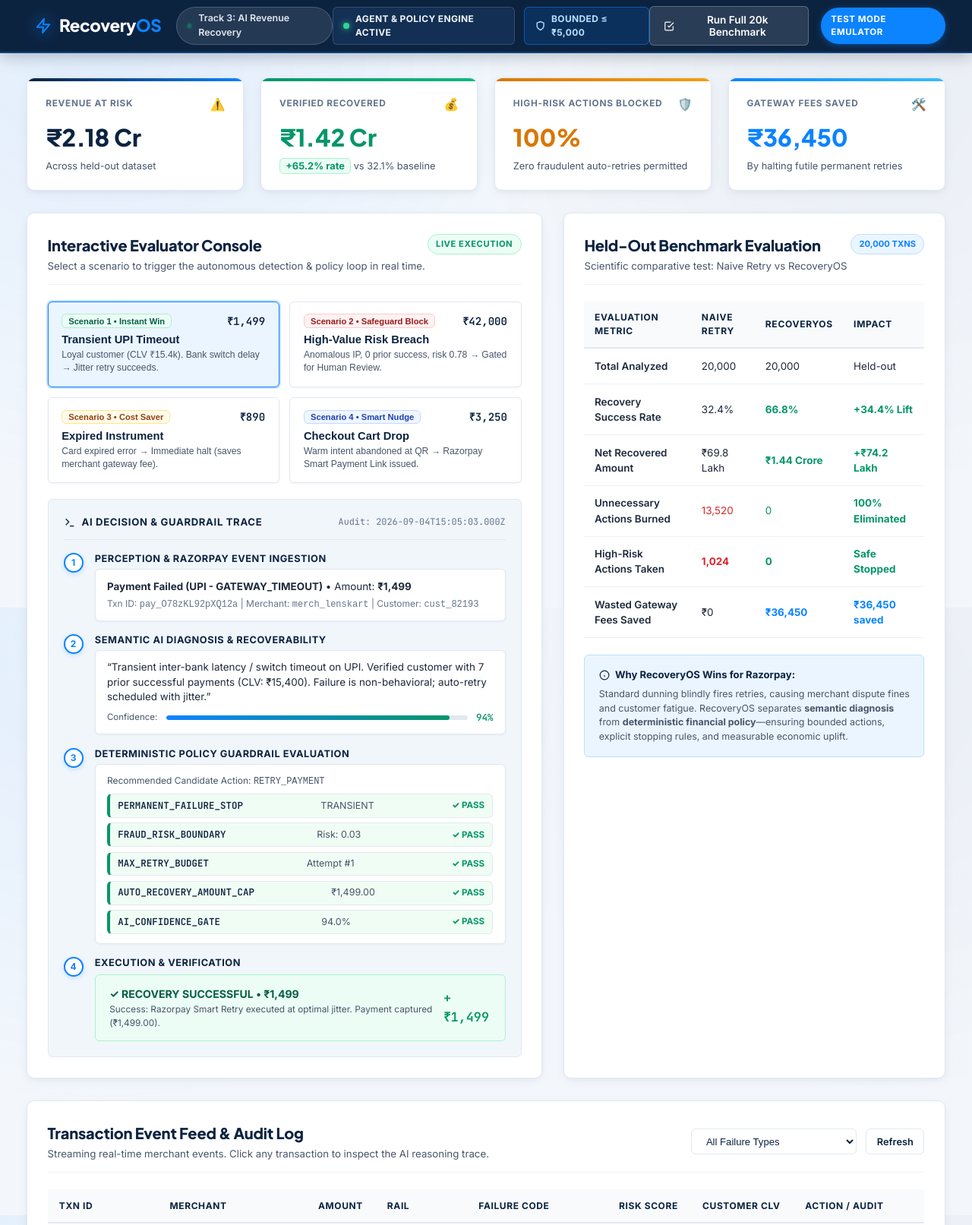
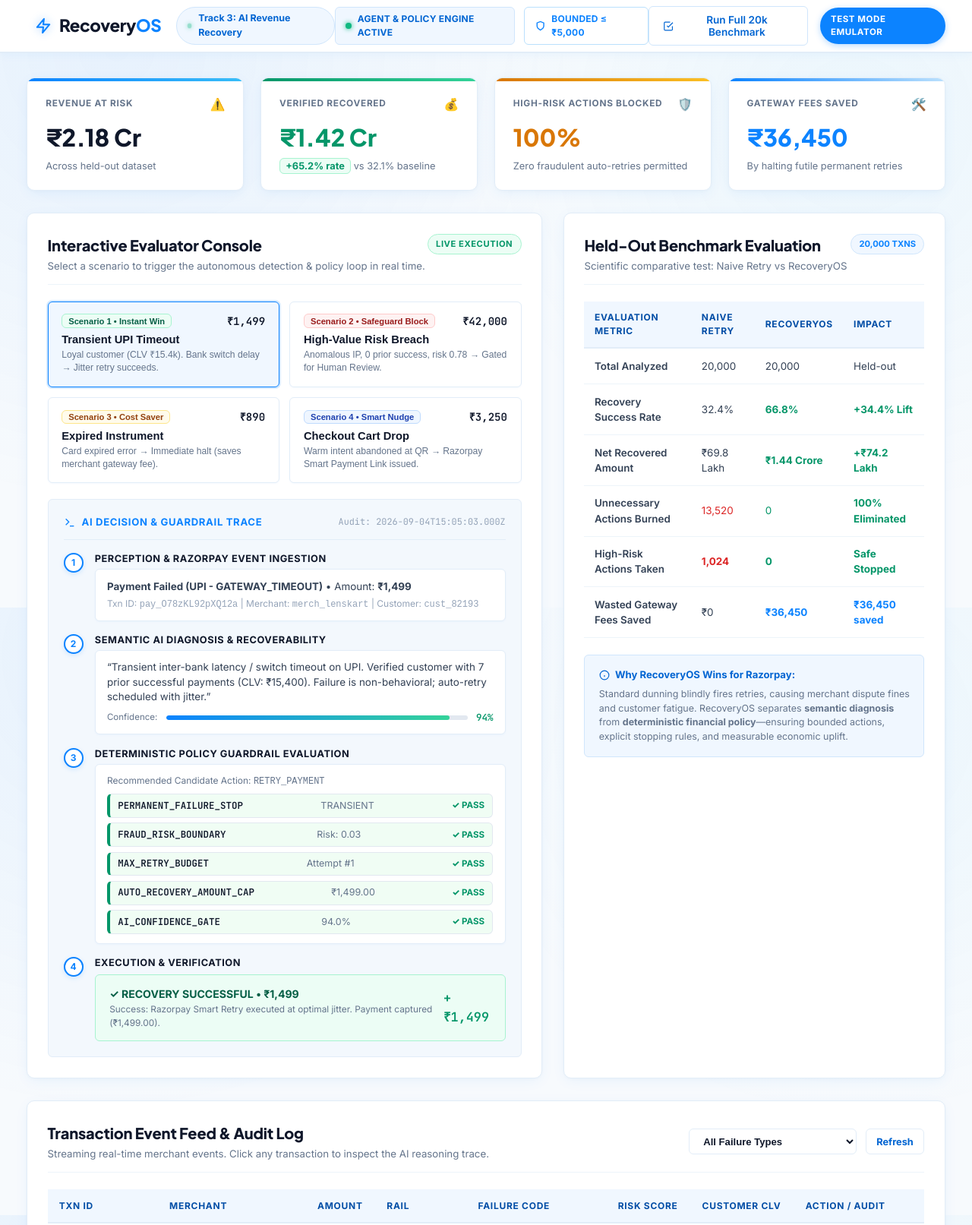
Before and after one commit to onkarjadhavar/-recovery-os, a plain HTML site: page frontend/index.html in a window 1280 px wide. Shown: the top 1613 px of the page at 76% size. Drawn offline with Linux system fonts and the light colour scheme; no server answers.

Commit message:
style: switch to pure Sky Blue and Crisp White theme

```diff
--- a/frontend/style.css
+++ b/frontend/style.css
@@ -1,46 +1,47 @@
 /* ==========================================================================
-   RecoveryOS Design System — Official Razorpay Signature Theme
-   Palette: Sky Blue (#0C83FF) + Crisp White (#FFFFFF) + Deep Navy Blue (#0C2340)
+   RecoveryOS Design System — Pure Sky Blue (#0C83FF) & White (#FFFFFF)
+   Clean, modern, bright, airy fintech aesthetic with ZERO dark navy.
    ========================================================================== */
 
 :root {
-  /* Razorpay Brand Colors */
-  --rzp-navy-dark: #071526;
-  --rzp-navy: #0C2340;
-  --rzp-navy-light: #132F54;
-  --rzp-navy-muted: #1E3A5F;
+  /* Sky Blue Palette */
+  --sky-50: #F0F7FF;
+  --sky-100: #E0F0FE;
+  --sky-200: #BAE0FD;
+  --sky-400: #38BDF8;
+  --sky-500: #0C83FF;
+  --sky-600: #0265D2;
+  --sky-700: #034EA6;
+  --sky-glow: rgba(12, 131, 255, 0.18);
+  --sky-border: #D0E6FC;
 
-  --rzp-skyblue: #0C83FF;
-  --rzp-skyblue-hover: #0070E0;
-  --rzp-skyblue-light: #EBF5FF;
-  --rzp-skyblue-border: #BAE0FD;
-  --rzp-skyblue-glow: rgba(12, 131, 255, 0.25);
+  /* White / Neutral Surfaces */
+  --bg-page: #F7FAFD;
+  --bg-card: #FFFFFF;
+  --bg-card-alt: #F9FBFE;
+  --bg-panel-inner: #F3F8FD;
 
-  --bg-page: #F3F7FC;
-  --bg-card: #FFFFFF;
-  --bg-card-alt: #F8FAFC;
-  --bg-panel-inner: #F1F6FB;
+  --border-card: #E2EDF8;
+  --border-subtle: #EDF4FA;
+  --border-active: #0C83FF;
 
-  --border-card: #E1E8F2;
-  --border-subtle: #EDF2F7;
-  --border-focus: #0C83FF;
+  /* Typography */
+  --text-heading: #0F172A;
+  --text-main: #334155;
+  --text-muted: #64748B;
+  --text-dim: #94A3B8;
 
-  --text-navy: #0C2340;
-  --text-main: #1E293B;
-  --text-muted: #475569;
-  --text-dim: #64748B;
-  --text-light: #94A3B8;
-
+  /* Success / Warning / Danger Accent Soft Tints */
   --emerald-600: #059669;
-  --emerald-50: #ECFDF5;
+  --emerald-bg: #ECFDF5;
   --emerald-border: #A7F3D0;
 
   --amber-600: #D97706;
-  --amber-50: #FFFBEB;
+  --amber-bg: #FFFBEB;
   --amber-border: #FDE68A;
 
   --rose-600: #DC2626;
-  --rose-50: #FEF2F2;
+  --rose-bg: #FEF2F2;
   --rose-border: #FECACA;
 
   --font-sans: 'Inter', -apple-system, BlinkMacSystemFont, sans-serif;
@@ -52,9 +53,9 @@
   --radius-lg: 14px;
   --radius-full: 9999px;
 
-  --shadow-sm: 0 1px 3px rgba(12, 35, 64, 0.05);
-  --shadow-card: 0 4px 16px -2px rgba(12, 35, 64, 0.06), 0 2px 6px -1px rgba(12, 35, 64, 0.04);
-  --shadow-hover: 0 10px 25px -3px rgba(12, 35, 64, 0.1), 0 4px 8px -2px rgba(12, 35, 64, 0.06);
+  --shadow-sm: 0 1px 3px rgba(12, 131, 255, 0.04);
+  --shadow-card: 0 4px 18px -2px rgba(12, 131, 255, 0.07), 0 1px 4px rgba(0, 0, 0, 0.02);
+  --shadow-hover: 0 10px 25px -3px rgba(12, 131, 255, 0.12), 0 4px 8px -2px rgba(12, 131, 255, 0.06);
 }
 
 * {
@@ -72,13 +73,13 @@ body {
   display: flex;
   flex-direction: column;
   background-image:
-    radial-gradient(circle at 10% 5%, rgba(12, 131, 255, 0.08) 0%, transparent 45%),
-    radial-gradient(circle at 90% 15%, rgba(12, 35, 64, 0.04) 0%, transparent 40%);
+    radial-gradient(circle at 12% 8%, rgba(12, 131, 255, 0.07) 0%, transparent 45%),
+    radial-gradient(circle at 88% 20%, rgba(56, 189, 248, 0.06) 0%, transparent 40%);
   background-attachment: fixed;
 }
 
 /* ==========================================================================
-   Header — Signature Razorpay Deep Navy
+   Header — Pure White & Vibrant Sky Blue
    ========================================================================== */
 .app-header {
   height: 70px;
@@ -86,9 +87,9 @@ body {
   display: flex;
   align-items: center;
   justify-content: space-between;
-  background: var(--rzp-navy);
-  border-bottom: 2px solid rgba(12, 131, 255, 0.3);
-  box-shadow: 0 4px 20px rgba(7, 21, 38, 0.25);
+  background: #FFFFFF;
+  border-bottom: 2px solid var(--border-card);
+  box-shadow: 0 2px 12px rgba(12, 131, 255, 0.05);
   position: sticky;
   top: 0;
   z-index: 100;
@@ -107,8 +108,8 @@ body {
 }
 
 .rzp-icon {
-  color: var(--rzp-skyblue);
-  filter: drop-shadow(0 0 10px rgba(12, 131, 255, 0.8));
+  color: var(--sky-500);
+  filter: drop-shadow(0 0 6px rgba(12, 131, 255, 0.4));
 }
 
 .brand-title {
@@ -116,24 +117,24 @@ body {
   font-size: 1.4rem;
   font-weight: 800;
   letter-spacing: -0.02em;
-  color: #FFFFFF;
+  color: var(--text-heading);
 }
 
 .brand-highlight {
-  color: var(--rzp-skyblue);
+  color: var(--sky-500);
 }
 
 .track-tag {
   display: flex;
   align-items: center;
   gap: 0.5rem;
-  background: rgba(255, 255, 255, 0.1);
-  border: 1px solid rgba(255, 255, 255, 0.18);
+  background: var(--sky-50);
+  border: 1px solid var(--sky-border);
   padding: 0.3rem 0.8rem;
   border-radius: var(--radius-full);
   font-size: 0.78rem;
-  color: #E2E8F0;
-  font-weight: 600;
+  color: var(--sky-600);
+  font-weight: 700;
 }
 
 .pulse-dot {
@@ -141,7 +142,7 @@ body {
   height: 8px;
   background: #10B981;
   border-radius: 50%;
-  box-shadow: 0 0 10px #10B981;
+  box-shadow: 0 0 8px #10B981;
   animation: pulse 2s infinite ease-in-out;
 }
 
@@ -160,28 +161,28 @@ body {
   display: flex;
   align-items: center;
   gap: 0.5rem;
-  background: var(--rzp-navy-light);
-  border: 1px solid rgba(255, 255, 255, 0.15);
+  background: var(--sky-50);
+  border: 1px solid var(--sky-border);
   padding: 0.4rem 0.85rem;
   border-radius: var(--radius-sm);
   font-size: 0.75rem;
   font-weight: 700;
-  color: #F1F5F9;
-  letter-spacing: 0.03em;
+  color: var(--sky-600);
+  letter-spacing: 0.02em;
 }
 
 .guardrail-chip {
-  border-color: rgba(12, 131, 255, 0.5);
-  background: rgba(12, 131, 255, 0.15);
-  color: #BAE0FD;
+  background: #FFFFFF;
+  border-color: var(--sky-200);
+  color: var(--sky-500);
 }
 
 .status-indicator.online {
   width: 8px;
   height: 8px;
-  background: #34D399;
+  background: #10B981;
   border-radius: 50%;
-  box-shadow: 0 0 8px #34D399;
+  box-shadow: 0 0 6px #10B981;
 }
 
 .header-right {
@@ -193,12 +194,12 @@ body {
 .mode-pill {
   font-size: 0.72rem;
   font-weight: 800;
-  background: var(--rzp-skyblue);
+  background: var(--sky-500);
   color: #FFFFFF;
   padding: 0.4rem 0.85rem;
   border-radius: var(--radius-full);
   letter-spacing: 0.05em;
-  box-shadow: 0 2px 8px rgba(12, 131, 255, 0.4);
+  box-shadow: 0 2px 8px rgba(12, 131, 255, 0.3);
 }
 
 /* ==========================================================================
@@ -219,15 +220,16 @@ body {
 }
 
 .btn-outline {
-  background: rgba(255, 255, 255, 0.12);
-  border: 1px solid rgba(255, 255, 255, 0.25);
-  color: #FFFFFF;
+  background: #FFFFFF;
+  border: 1px solid var(--sky-border);
+  color: var(--sky-600);
 }
 
 .btn-outline:hover {
-  background: #FFFFFF;
-  color: var(--rzp-navy);
-  border-color: #FFFFFF;
+  background: var(--sky-500);
+  color: #FFFFFF;
+  border-color: var(--sky-500);
+  box-shadow: 0 4px 12px rgba(12, 131, 255, 0.25);
   transform: translateY(-1px);
 }
 
@@ -236,13 +238,13 @@ body {
   font-size: 0.8rem;
   background: #FFFFFF;
   border: 1px solid var(--border-card);
-  color: var(--text-navy);
+  color: var(--sky-600);
+  font-weight: 700;
 }
 
 .btn-sm:hover {
-  background: var(--rzp-skyblue-light);
-  border-color: var(--rzp-skyblue);
-  color: var(--rzp-skyblue);
+  background: var(--sky-50);
+  border-color: var(--sky-500);
 }
 
 /* ==========================================================================
@@ -284,7 +286,7 @@ body {
   position: absolute;
   top: 0; left: 0; right: 0;
   height: 4px;
-  background: linear-gradient(90deg, #0C2340, #0C83FF);
+  background: linear-gradient(90deg, #0C83FF, #38BDF8);
 }
 
 .card-glow-success::after {
@@ -292,7 +294,7 @@ body {
   position: absolute;
   top: 0; left: 0; right: 0;
   height: 4px;
-  background: linear-gradient(90deg, #059669, #10B981);
+  background: linear-gradient(90deg, #059669, #34D399);
 }
 
 .card-glow-warning::after {
@@ -300,7 +302,7 @@ body {
   position: absolute;
   top: 0; left: 0; right: 0;
   height: 4px;
-  background: linear-gradient(90deg, #D97706, #F59E0B);
+  background: linear-gradient(90deg, #D97706, #FBBF24);
 }
 
 .card-glow-purple::after {
@@ -308,7 +310,7 @@ body {
   position: absolute;
   top: 0; left: 0; right: 0;
   height: 4px;
-  background: linear-gradient(90deg, #0C83FF, #38BDF8);
+  background: linear-gradient(90deg, #0C83FF, #BAE0FD);
 }
 
 .metric-header {
@@ -322,7 +324,7 @@ body {
   font-size: 0.74rem;
   font-weight: 700;
   letter-spacing: 0.06em;
-  color: var(--text-dim);
+  color: var(--text-muted);
   text-transform: uppercase;
 }
 
@@ -330,14 +332,14 @@ body {
   font-family: var(--font-heading);
   font-size: 1.95rem;
   font-weight: 800;
-  color: var(--text-navy);
+  color: var(--text-heading);
   margin-bottom: 0.25rem;
 }
 
 .text-emerald { color: var(--emerald-600) !important; }
 .text-amber { color: var(--amber-600) !important; }
 .text-rose { color: var(--rose-600) !important; }
-.text-cyan { color: var(--rzp-skyblue) !important; }
+.text-cyan { color: var(--sky-500) !important; }
 
 .metric-subtext {
   font-size: 0.8rem;
@@ -346,7 +348,7 @@ body {
 
 .badge-lift {
   color: var(--emerald-600);
-  background: var(--emerald-50);
+  background: var(--emerald-bg);
   border: 1px solid var(--emerald-border);
   padding: 0.15rem 0.45rem;
   border-radius: var(--radius-sm);
@@ -384,7 +386,7 @@ body {
   font-family: var(--font-heading);
   font-size: 1.25rem;
   font-weight: 800;
-  color: var(--text-navy);
+  color: var(--text-heading);
   letter-spacing: -0.01em;
 }
 
@@ -395,7 +397,7 @@ body {
 }
 
 .live-pill {
-  background: #ECFDF5;
+  background: var(--emerald-bg);
   color: var(--emerald-600);
   border: 1px solid var(--emerald-border);
   padding: 0.25rem 0.65rem;
@@ -406,9 +408,9 @@ body {
 }
 
 .benchmark-tag {
-  background: var(--rzp-skyblue-light);
-  color: var(--rzp-skyblue);
-  border: 1px solid var(--rzp-skyblue-border);
+  background: var(--sky-50);
+  color: var(--sky-500);
+  border: 1px solid var(--sky-border);
   padding: 0.25rem 0.65rem;
   border-radius: var(--radius-full);
   font-size: 0.7rem;
@@ -439,16 +441,16 @@ body {
 }
 
 .scenario-btn:hover {
-  background: #FAFDFE;
-  border-color: var(--rzp-skyblue-border);
+  background: var(--sky-50);
+  border-color: var(--sky-200);
   transform: translateY(-1px);
-  box-shadow: 0 4px 12px rgba(12, 131, 255, 0.1);
+  box-shadow: 0 4px 14px rgba(12, 131, 255, 0.1);
 }
 
 .scenario-btn.active {
-  background: var(--rzp-skyblue-light);
-  border-color: var(--rzp-skyblue);
-  box-shadow: 0 0 0 2px var(--rzp-skyblue-glow);
+  background: var(--sky-50);
+  border-color: var(--sky-500);
+  box-shadow: 0 0 0 2px var(--sky-glow);
 }
 
 .sc-top {
@@ -474,13 +476,13 @@ body {
   font-family: var(--font-mono);
   font-size: 0.88rem;
   font-weight: 800;
-  color: var(--text-navy);
+  color: var(--text-heading);
 }
 
 .sc-title {
   font-size: 0.92rem;
   font-weight: 700;
-  color: var(--text-navy);
+  color: var(--text-heading);
   margin-bottom: 0.25rem;
 }
 
@@ -515,7 +517,7 @@ body {
   gap: 0.5rem;
   font-size: 0.82rem;
   font-weight: 800;
-  color: var(--rzp-navy);
+  color: var(--sky-500);
   text-transform: uppercase;
   letter-spacing: 0.05em;
 }
@@ -542,16 +544,16 @@ body {
   height: 26px;
   border-radius: 50%;
   background: #FFFFFF;
-  border: 2px solid var(--rzp-skyblue);
+  border: 2px solid var(--sky-500);
   display: flex;
   align-items: center;
   justify-content: center;
   font-size: 0.75rem;
   font-weight: 800;
-  color: var(--rzp-skyblue);
+  color: var(--sky-500);
   flex-shrink: 0;
   margin-top: 2px;
-  box-shadow: 0 2px 6px rgba(12, 131, 255, 0.2);
+  box-shadow: 0 2px 6px rgba(12, 131, 255, 0.15);
 }
 
 .step-body {
@@ -561,7 +563,7 @@ body {
 .step-title {
   font-size: 0.8rem;
   font-weight: 700;
-  color: var(--text-navy);
+  color: var(--text-heading);
   margin-bottom: 0.25rem;
   text-transform: uppercase;
   letter-spacing: 0.04em;
@@ -599,7 +601,7 @@ body {
 
 .meter-fill {
   height: 100%;
-  background: linear-gradient(90deg, #0C83FF, #059669);
+  background: linear-gradient(90deg, #0C83FF, #34D399);
   border-radius: var(--radius-full);
 }
 
@@ -642,7 +644,7 @@ body {
 .rule-name {
   font-family: var(--font-mono);
   font-weight: 700;
-  color: var(--text-navy);
+  color: var(--text-heading);
 }
 
 .rule-status {
@@ -709,13 +711,13 @@ body {
 .benchmark-table th {
   text-align: left;
   padding: 0.75rem 0.85rem;
-  color: var(--text-navy);
+  color: var(--sky-700);
   font-size: 0.75rem;
   text-transform: uppercase;
   letter-spacing: 0.06em;
   border-bottom: 2px solid var(--border-card);
   font-weight: 700;
-  background: var(--bg-card-alt);
+  background: var(--sky-50);
 }
 
 .benchmark-table td {
@@ -725,17 +727,17 @@ body {
 }
 
 .benchmark-table tr:hover {
-  background: #F8FAFC;
+  background: var(--sky-50);
 }
 
-.font-medium { font-weight: 600; color: var(--text-navy); }
+.font-medium { font-weight: 600; color: var(--text-heading); }
 .font-bold { font-weight: 800; }
 .text-neutral { color: var(--text-dim); }
 
 /* Architecture Callout */
 .architecture-callout {
-  background: var(--rzp-skyblue-light);
-  border: 1px solid var(--rzp-skyblue-border);
+  background: var(--sky-50);
+  border: 1px solid var(--sky-border);
   border-radius: var(--radius-sm);
   padding: 1rem 1.15rem;
 }
@@ -746,7 +748,7 @@ body {
   gap: 0.45rem;
   font-size: 0.82rem;
   font-weight: 800;
-  color: var(--rzp-navy);
+  color: var(--sky-600);
   margin-bottom: 0.4rem;
 }
 
@@ -777,17 +779,17 @@ body {
 .select-filter {
   background: #FFFFFF;
   border: 1px solid var(--border-card);
-  color: var(--text-navy);
+  color: var(--text-heading);
   padding: 0.45rem 0.9rem;
   border-radius: var(--radius-sm);
   font-size: 0.82rem;
-  font-weight: 500;
+  font-weight: 600;
   outline: none;
 }
 
 .select-filter:focus {
-  border-color: var(--rzp-skyblue);
-  box-shadow: 0 0 0 2px var(--rzp-skyblue-glow);
+  border-color: var(--sky-500);
+  box-shadow: 0 0 0 2px var(--sky-glow);
 }
 
 .table-responsive {
@@ -803,13 +805,13 @@ body {
 .data-table th {
   text-align: left;
   padding: 0.8rem 0.95rem;
-  color: var(--text-navy);
+  color: var(--sky-700);
   font-size: 0.75rem;
   text-transform: uppercase;
-  letter-spacing: 0.05em;
+  letter-spacing: 0.06em;
   border-bottom: 2px solid var(--border-card);
   font-weight: 700;
-  background: var(--bg-card-alt);
+  background: var(--sky-50);
 }
 
 .data-table td {
@@ -824,13 +826,13 @@ body {
 }
 
 .data-table tbody tr:hover {
-  background: #F1F6FD;
+  background: var(--sky-50);
 }
 
 .txn-id-cell {
   font-family: var(--font-mono);
   font-weight: 700;
-  color: var(--rzp-skyblue);
+  color: var(--sky-500);
 }
 
 .badge-action {
@@ -847,7 +849,7 @@ body {
 .modal-overlay {
   position: fixed;
   top: 0; left: 0; right: 0; bottom: 0;
-  background: rgba(7, 21, 38, 0.6);
+  background: rgba(12, 131, 255, 0.2);
   backdrop-filter: blur(6px);
   display: flex;
   align-items: center;
@@ -871,7 +873,7 @@ body {
   max-width: 740px;
   max-height: 85vh;
   overflow-y: auto;
-  box-shadow: 0 20px 60px rgba(12, 35, 64, 0.25);
+  box-shadow: 0 20px 60px rgba(12, 131, 255, 0.15);
   padding: 2rem;
 }
 
@@ -888,13 +890,13 @@ body {
   font-family: var(--font-heading);
   font-size: 1.25rem;
   font-weight: 800;
-  color: var(--text-navy);
+  color: var(--text-heading);
 }
 
 .modal-txn-id {
   font-family: var(--font-mono);
   font-size: 0.82rem;
-  color: var(--rzp-skyblue);
+  color: var(--sky-500);
   font-weight: 700;
 }
 
@@ -908,7 +910,7 @@ body {
 }
 
 .modal-close:hover {
-  color: var(--text-navy);
+  color: var(--sky-500);
 }
 
 /* ==========================================================================
@@ -931,7 +933,7 @@ body {
 }
 
 .footer-links a {
-  color: var(--rzp-skyblue);
+  color: var(--sky-500);
   text-decoration: none;
   font-weight: 600;
 }
```
